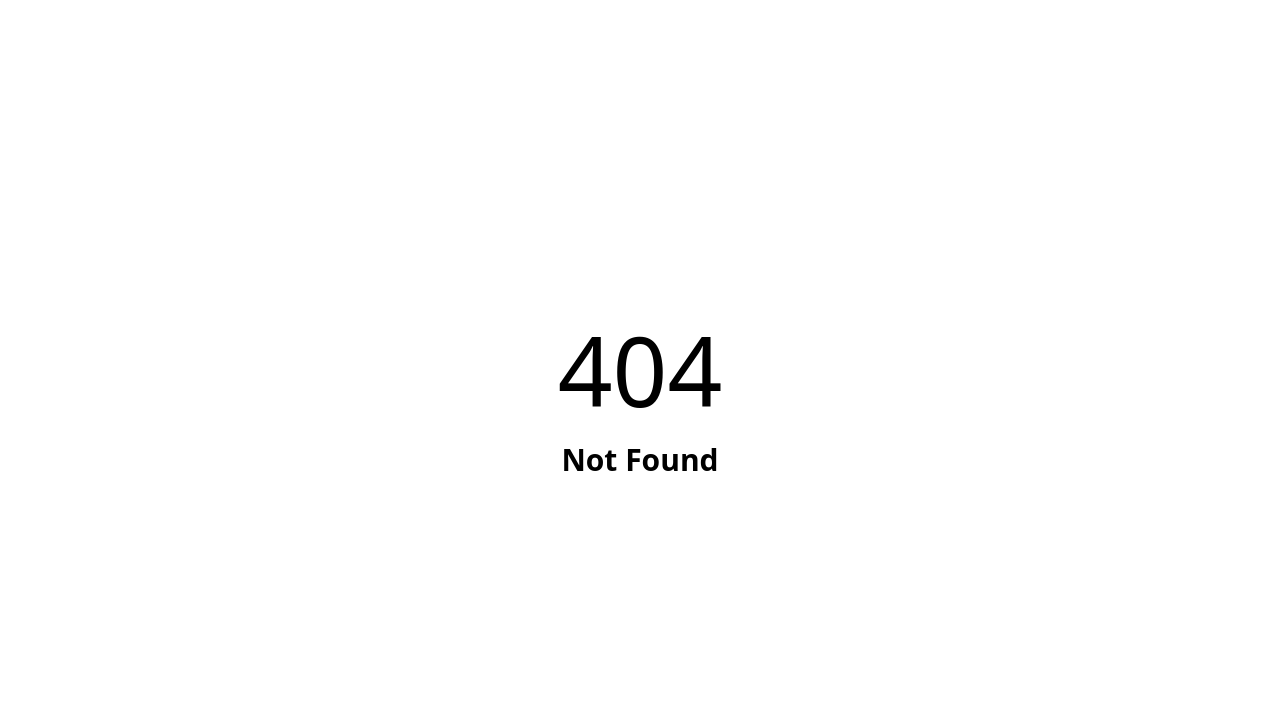
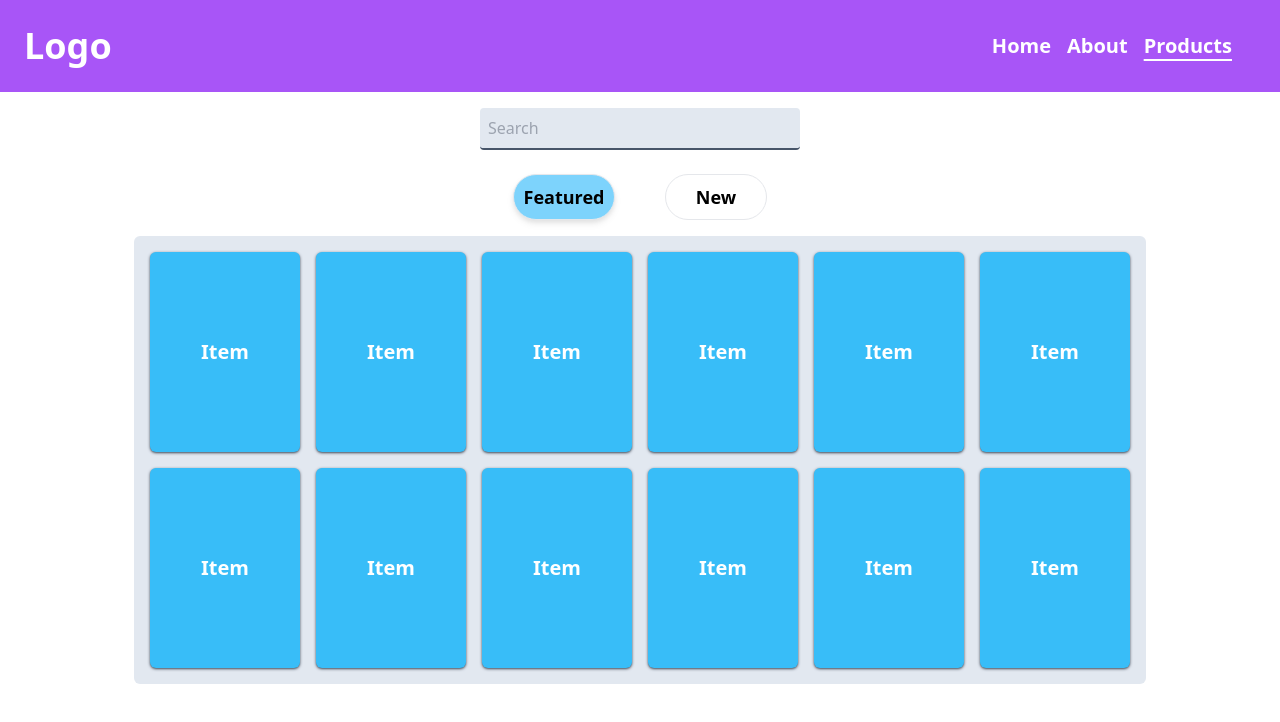
Before and after one commit to Dityaa26/react-router-dom-v6, a React (Vite) app: page /products/featured in a window 1280 px wide. Before the commit this address had no page. Shown: the top 722 px of the page. Built offline with nearby package versions, Linux system fonts and the light colour scheme.

Commit message:
Nested Routes

```diff
--- a/src/App.jsx
+++ b/src/App.jsx
@@ -1,4 +1,4 @@
-import { Header } from "./components/components.js";
+import Header from "./components/Header";
 import { Outlet } from "react-router-dom";
 
 function App() {
--- /dev/null
+++ b/src/components/Card.jsx
@@ -0,0 +1,11 @@
+import React from 'react'
+
+const Card = () => {
+  return (
+    <div className='w-[150px] h-[200px] m-2 bg-sky-400 rounded-md shadow shadow-gray-600 flex items-center justify-center'>
+        <h1 className='text-xl font-bold text-white'>Item</h1>
+    </div>
+  )
+}
+
+export default Card
--- a/src/components/Header.jsx
+++ b/src/components/Header.jsx
@@ -23,6 +23,14 @@ const Header = () => {
         >
           About
         </NavLink>
+        <NavLink
+          to="/products"
+          className={({ isActive }) =>
+            `${isActive ? "underline underline-offset-[6px]" : ""} px-2`
+          }
+        >
+          Products
+        </NavLink>
       </ul>
     </nav>
   );
--- a/src/components/components.js
+++ /dev/null
@@ -1,3 +0,0 @@
-import Header from "./Header";
-
-export {Header}
--- /dev/null
+++ b/src/pages/FeaturedProducts.jsx
@@ -0,0 +1,23 @@
+import React from 'react'
+import Card from '../components/Card'
+
+const FeaturedProducts = () => {
+  return (
+    <div className='w-full mx-auto bg-slate-200 m-2 grid grid-cols-6 px-auto p-2 rounded-md'>
+        <Card />
+        <Card />
+        <Card />
+        <Card />
+        <Card />
+        <Card />
+        <Card />
+        <Card />
+        <Card />
+        <Card />
+        <Card />
+        <Card />
+    </div>
+  )
+}
+
+export default FeaturedProducts
--- /dev/null
+++ b/src/pages/NewProducts.jsx
@@ -0,0 +1,21 @@
+import React from 'react'
+import Card from '../components/Card';
+
+const NewProducts = () => {
+  return (
+    <div className="w-[90%] mx-auto bg-slate-300 m-2 flex flex-wrap py-4 px-auto justify-center rounded-md">
+      <Card />
+      <Card />
+      <Card />
+      <Card />
+      <Card />
+      <Card />
+      <Card />
+      <Card />
+      <Card />
+      <Card />
+    </div>
+  );
+}
+
+export default NewProducts
--- /dev/null
+++ b/src/pages/Products.jsx
@@ -0,0 +1,23 @@
+import React from 'react'
+import { NavLink, Outlet } from 'react-router-dom'
+
+const Products = () => {
+  return (
+    <div className="w-full flex flex-col items-center">
+      <input
+        type="search"
+        placeholder="Search"
+        className="bg-slate-200 mx-auto w-3/12 rounded text-orange-500 outline-none border-b-2 border-slate-600 my-4 p-2"
+      />
+      <nav className="w-3/12 flex justify-around p-2 text-lg font-semibold">
+        <NavLink to='featured' className={({ isActive }) => `w-4/12 text-center border p-1 py-2 rounded-full ${isActive ? 'drop-shadow-md bg-sky-300': 'bg-white'}`}>Featured</NavLink>
+        <NavLink to='new' className={({ isActive }) => `w-4/12 text-center border p-1 py-2 rounded-full ${isActive ? 'drop-shadow-md bg-sky-300': 'bg-white'}`}>New</NavLink>
+      </nav>
+      <div>
+        <Outlet />
+      </div>
+    </div>
+  );
+}
+
+export default Products
--- a/src/pages/pages.js
+++ b/src/pages/pages.js
@@ -2,7 +2,10 @@ import Home from "./Home";
 import About from "./About";
 import Error from "./Error";
 import OrderSummary from "./OrderSummary";
+import Products from "./Products";
+import FeaturedProducts from "./FeaturedProducts";
+import NewProducts from "./NewProducts";
 
 
 
-export {Home, About, Error, OrderSummary}
+export {Home, About, Error, OrderSummary, Products, FeaturedProducts, NewProducts}
```
Also changed, not shown: src/main.jsx (+15 -1 lines).
